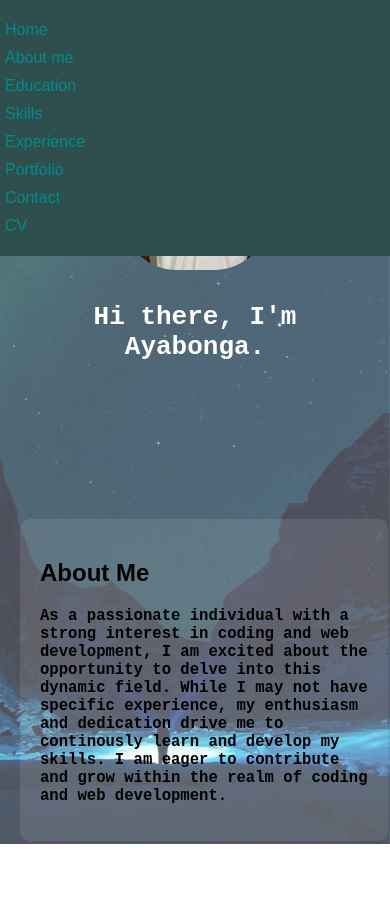
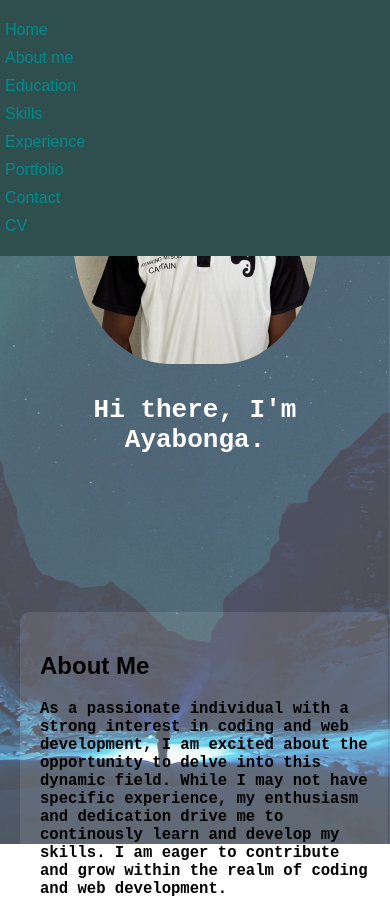
Before and after one commit to ayabong-a/ayabong-a.github.io, a plain HTML site: page index.html in a window 390 px wide. Shown: the top 901 px of the page. Drawn offline with Linux system fonts and the light colour scheme.

Commit message:
adjusted media query for header img

```diff
--- a/styles.css
+++ b/styles.css
@@ -214,7 +214,8 @@ form button:hover {
   }
 
   header img {
-    max-width: 30%;
+    max-width: 50%;
+    height: auto;
   }
 }
 
@@ -228,6 +229,7 @@ form button:hover {
   }
 
   header img {
-    max-width: 50%;
+    max-width: 70%;
+    height: auto;
   }
 }
```
